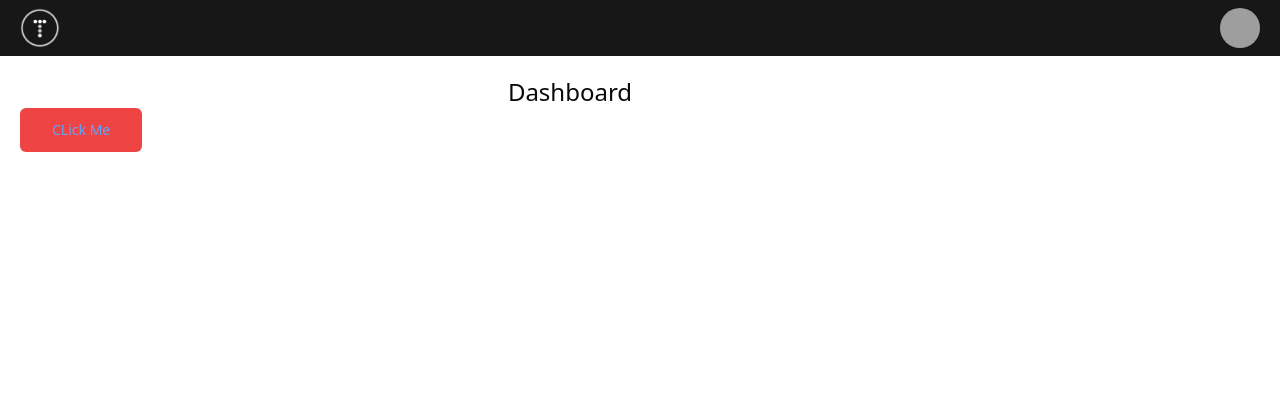
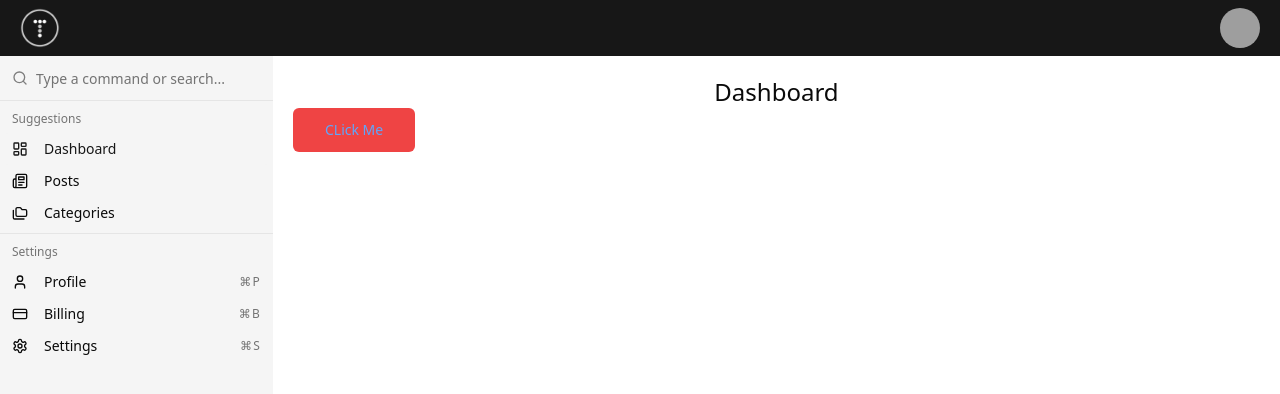
Before and after one commit to armank8/admin-dashboard-tm, a Next.js app: page / in a window 1280 px wide. Shown: the top 394 px of the page. Built offline with nearby package versions, Linux system fonts and the light colour scheme; grey boxes are pictures that could not be loaded.

Commit message:
Dashboard

```diff
--- a/app/layout.tsx
+++ b/app/layout.tsx
@@ -34,7 +34,7 @@ export default function RootLayout({
         {/* Content */}
         <div className="flex">
 
-          <div className=" hidden md:block h-[100vh]">
+          <div className="hidden md:block h-[100vh] w-[350px]">
             <Sidebar></Sidebar>
           </div>
 
--- a/components/Sidebar.tsx
+++ b/components/Sidebar.tsx
@@ -1,7 +1,67 @@
+import {
+  Command,
+  CommandDialog,
+  CommandEmpty,
+  CommandGroup,
+  CommandInput,
+  CommandItem,
+  CommandList,
+  CommandSeparator,
+  CommandShortcut,
+} from "@/components/ui/command";
+
+import {
+  LayoutDashboard,
+  Newspaper,
+  Folders,
+  CreditCard,
+  Settings,
+  User,
+} from "lucide-react";
+
+import Link from "next/link";
+
 const Sidebar = () => {
-    return ( <div>
-
-    </div> );
-}
+  return (
+    <Command className="bg-secondary rounded-none">
+      <CommandInput placeholder="Type a command or search..." />
+      <CommandList>
+        <CommandEmpty>No results found.</CommandEmpty>
+        <CommandGroup heading="Suggestions">
+          <CommandItem>
+            <LayoutDashboard className="mr-2 h-4 w-4"></LayoutDashboard>
+            <Link href="/">Dashboard</Link>
+          </CommandItem>
+          <CommandItem>
+            <Newspaper className="mr-2 h-4 w-4"></Newspaper>
+            <Link href="/posts">Posts</Link>
+          </CommandItem>
+          <CommandItem>
+            <Folders className="mr-2 h-4 w-4"></Folders>
+            <Link href="#">Categories</Link>
+          </CommandItem>
+        </CommandGroup>
+        <CommandSeparator />
+        <CommandGroup heading="Settings">
+          <CommandItem>
+            <User className="mr-2 h-4 w-4"></User>
+            <span>Profile</span>
+            <CommandShortcut>⌘P</CommandShortcut>
+          </CommandItem>
+          <CommandItem>
+            <CreditCard className="mr-2 h-4 w-4"></CreditCard>
+            <span>Billing</span>
+            <CommandShortcut>⌘B</CommandShortcut>
+          </CommandItem>
+          <CommandItem>
+            <Settings className="mr-2 h-4 w-4"></Settings>
+            <span>Settings</span>
+            <CommandShortcut>⌘S</CommandShortcut>
+          </CommandItem>
+        </CommandGroup>
+      </CommandList>
+    </Command>
+  );
+};
 
 export default Sidebar;
```
